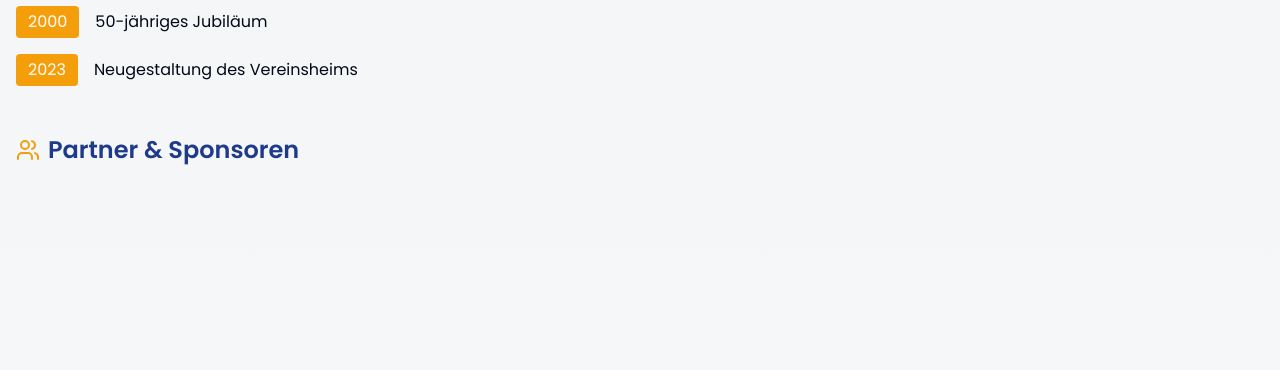
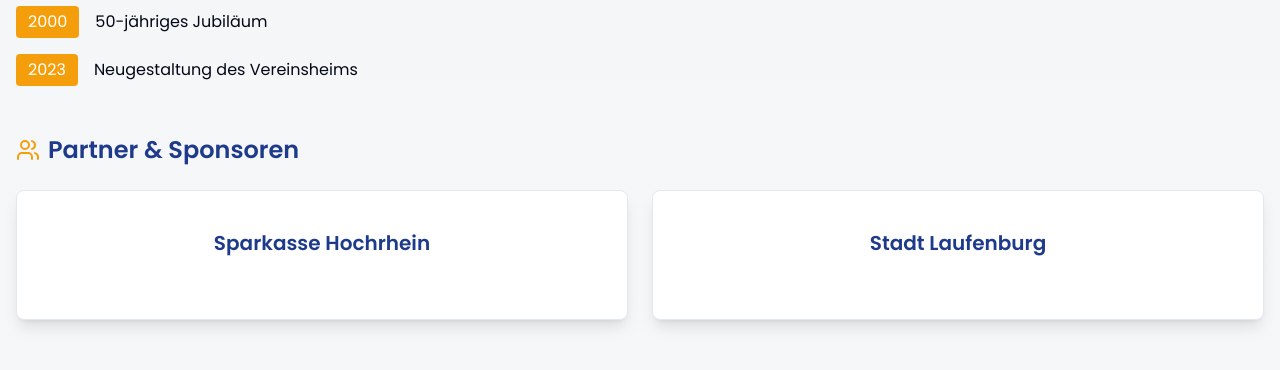
Before and after one commit to myronsi/schachclub-laufenburg, a React (Vite) app: page / in a window 1280 px wide. Shown: the part 1060-1430 px from the top of the page. Built offline with nearby package versions, Linux system fonts and the light colour scheme.

Commit message:
Update animation trigger for sections
Modify the animation behavior so that animations play when a user scrolls to the respective section, rather than triggering on page load.
[skip gpt_engineer]

```diff
--- a/src/components/AboutSection.tsx
+++ b/src/components/AboutSection.tsx
@@ -1,7 +1,12 @@
 import { Info, Users } from "lucide-react";
 import { Card, CardContent, CardHeader, CardTitle } from "@/components/ui/card";
+import { useScrollAnimation } from "@/hooks/useScrollAnimation";
 
 const AboutSection = () => {
+  const missionAnimation = useScrollAnimation();
+  const timelineAnimation = useScrollAnimation();
+  const sponsorsAnimation = useScrollAnimation();
+
   const timeline = [
     { year: "1950", event: "Gründung des Schachclubs Laufenburg" },
     { year: "1975", event: "Erster Aufstieg in die Bezirksliga" },
@@ -17,12 +22,14 @@ const AboutSection = () => {
   return (
     <section id="about" className="py-16">
       <div className="container mx-auto px-4">
-        <h2 className="text-3xl font-bold text-club-primary mb-12 text-center opacity-0 animate-fadeIn">
+        <h2 className="text-3xl font-bold text-club-primary mb-12 text-center">
           Über den Verein
         </h2>
 
-        {/* Mission Statement */}
-        <Card className="mb-12 opacity-0 animate-slideInLeft">
+        <Card
+          ref={missionAnimation.elementRef}
+          className={`mb-12 opacity-0 ${missionAnimation.isVisible ? 'animate-slideInLeft' : ''}`}
+        >
           <CardHeader>
             <CardTitle className="flex items-center gap-2">
               <Info className="text-club-accent" />
@@ -39,18 +46,21 @@ const AboutSection = () => {
           </CardContent>
         </Card>
 
-        {/* Timeline */}
-        <div className="mb-12">
-          <h3 className="text-2xl font-semibold mb-6 text-club-primary opacity-0 animate-slideInRight">
+        <div className="mb-12" ref={timelineAnimation.elementRef}>
+          <h3 className="text-2xl font-semibold mb-6 text-club-primary">
             Unsere Geschichte
           </h3>
           <div className="space-y-4">
             {timeline.map((item, index) => (
               <div
                 key={item.year}
-                className="flex items-start gap-4 opacity-0"
+                className={`flex items-start gap-4 opacity-0 ${
+                  timelineAnimation.isVisible
+                    ? 'animate-slideInRight'
+                    : ''
+                }`}
                 style={{
-                  animation: `slideInRight 0.5s ease-out ${index * 0.2}s forwards`,
+                  animationDelay: timelineAnimation.isVisible ? `${index * 0.2}s` : '0s',
                 }}
               >
                 <div className="bg-club-accent text-white px-3 py-1 rounded">
@@ -62,9 +72,8 @@ const AboutSection = () => {
           </div>
         </div>
 
-        {/* Sponsors */}
-        <div>
-          <h3 className="text-2xl font-semibold mb-6 text-club-primary flex items-center gap-2 opacity-0 animate-slideInLeft">
+        <div ref={sponsorsAnimation.elementRef}>
+          <h3 className="text-2xl font-semibold mb-6 text-club-primary flex items-center gap-2">
             <Users className="text-club-accent" />
             Partner & Sponsoren
           </h3>
@@ -75,9 +84,11 @@ const AboutSection = () => {
                 href={sponsor.url}
                 target="_blank"
                 rel="noopener noreferrer"
-                className="opacity-0"
+                className={`opacity-0 ${
+                  sponsorsAnimation.isVisible ? 'animate-scaleIn' : ''
+                }`}
                 style={{
-                  animation: `scaleIn 0.5s ease-out ${index * 0.2}s forwards`,
+                  animationDelay: sponsorsAnimation.isVisible ? `${index * 0.2}s` : '0s',
                 }}
               >
                 <Card className="hover-scale card-shadow">
--- a/src/components/ContactSection.tsx
+++ b/src/components/ContactSection.tsx
@@ -3,15 +3,22 @@ import { Card } from "@/components/ui/card";
 import { Input } from "@/components/ui/input";
 import { Textarea } from "@/components/ui/textarea";
 import { Mail, Phone, MapPin } from "lucide-react";
+import { useScrollAnimation } from "@/hooks/useScrollAnimation";
 
 const ContactSection = () => {
+  const infoAnimation = useScrollAnimation();
+  const formAnimation = useScrollAnimation();
+
   return (
     <section id="contact" className="py-16 container mx-auto px-4">
-      <h2 className="text-3xl font-bold text-center mb-12 text-club-primary opacity-0 animate-fadeIn">
+      <h2 className="text-3xl font-bold text-center mb-12 text-club-primary">
         Kontakt
       </h2>
       <div className="grid md:grid-cols-2 gap-8">
-        <Card className="p-6 opacity-0 animate-slideInLeft">
+        <Card
+          ref={infoAnimation.elementRef}
+          className={`p-6 opacity-0 ${infoAnimation.isVisible ? 'animate-slideInLeft' : ''}`}
+        >
           <h3 className="text-xl font-semibold mb-6">Kontaktinformationen</h3>
           <div className="space-y-4">
             <div className="flex items-center gap-3">
@@ -29,7 +36,10 @@ const ContactSection = () => {
           </div>
         </Card>
 
-        <Card className="p-6 opacity-0 animate-slideInRight">
+        <Card
+          ref={formAnimation.elementRef}
+          className={`p-6 opacity-0 ${formAnimation.isVisible ? 'animate-slideInRight' : ''}`}
+        >
           <h3 className="text-xl font-semibold mb-6">Schreiben Sie uns</h3>
           <form className="space-y-4">
             <div>
--- a/src/components/TeamSection.tsx
+++ b/src/components/TeamSection.tsx
@@ -1,4 +1,5 @@
 import { Card } from "@/components/ui/card";
+import { useScrollAnimation } from "@/hooks/useScrollAnimation";
 
 const teams = [
   {
@@ -22,18 +23,25 @@ const teams = [
 ];
 
 const TeamSection = () => {
+  const { elementRef, isVisible } = useScrollAnimation();
+
   return (
     <section id="teams" className="py-16 container mx-auto px-4">
-      <h2 className="text-3xl font-bold text-center mb-12 text-club-primary opacity-0 animate-fadeIn">
+      <h2 className="text-3xl font-bold text-center mb-12 text-club-primary">
         Unsere Teams
       </h2>
-      <div className="grid grid-cols-1 md:grid-cols-2 lg:grid-cols-3 gap-8">
+      <div
+        ref={elementRef}
+        className="grid grid-cols-1 md:grid-cols-2 lg:grid-cols-3 gap-8"
+      >
         {teams.map((team, index) => (
           <Card
             key={team.id}
-            className="overflow-hidden opacity-0"
+            className={`overflow-hidden opacity-0 ${
+              isVisible ? 'animate-slideInRight' : ''
+            }`}
             style={{
-              animation: `slideInRight 0.5s ease-out ${index * 0.2}s forwards`,
+              animationDelay: isVisible ? `${index * 0.2}s` : '0s',
             }}
           >
             <div
--- /dev/null
+++ b/src/hooks/useScrollAnimation.tsx
@@ -0,0 +1,35 @@
+import { useEffect, useRef, useState } from "react";
+
+export const useScrollAnimation = () => {
+  const elementRef = useRef<HTMLDivElement>(null);
+  const [isVisible, setIsVisible] = useState(false);
+
+  useEffect(() => {
+    const observer = new IntersectionObserver(
+      ([entry]) => {
+        if (entry.isIntersecting) {
+          setIsVisible(true);
+          // Sobald das Element sichtbar war, können wir den Observer entfernen
+          if (elementRef.current) {
+            observer.unobserve(elementRef.current);
+          }
+        }
+      },
+      {
+        threshold: 0.1, // Animation startet, wenn 10% des Elements sichtbar sind
+      }
+    );
+
+    if (elementRef.current) {
+      observer.observe(elementRef.current);
+    }
+
+    return () => {
+      if (elementRef.current) {
+        observer.unobserve(elementRef.current);
+      }
+    };
+  }, []);
+
+  return { elementRef, isVisible };
+};
```
